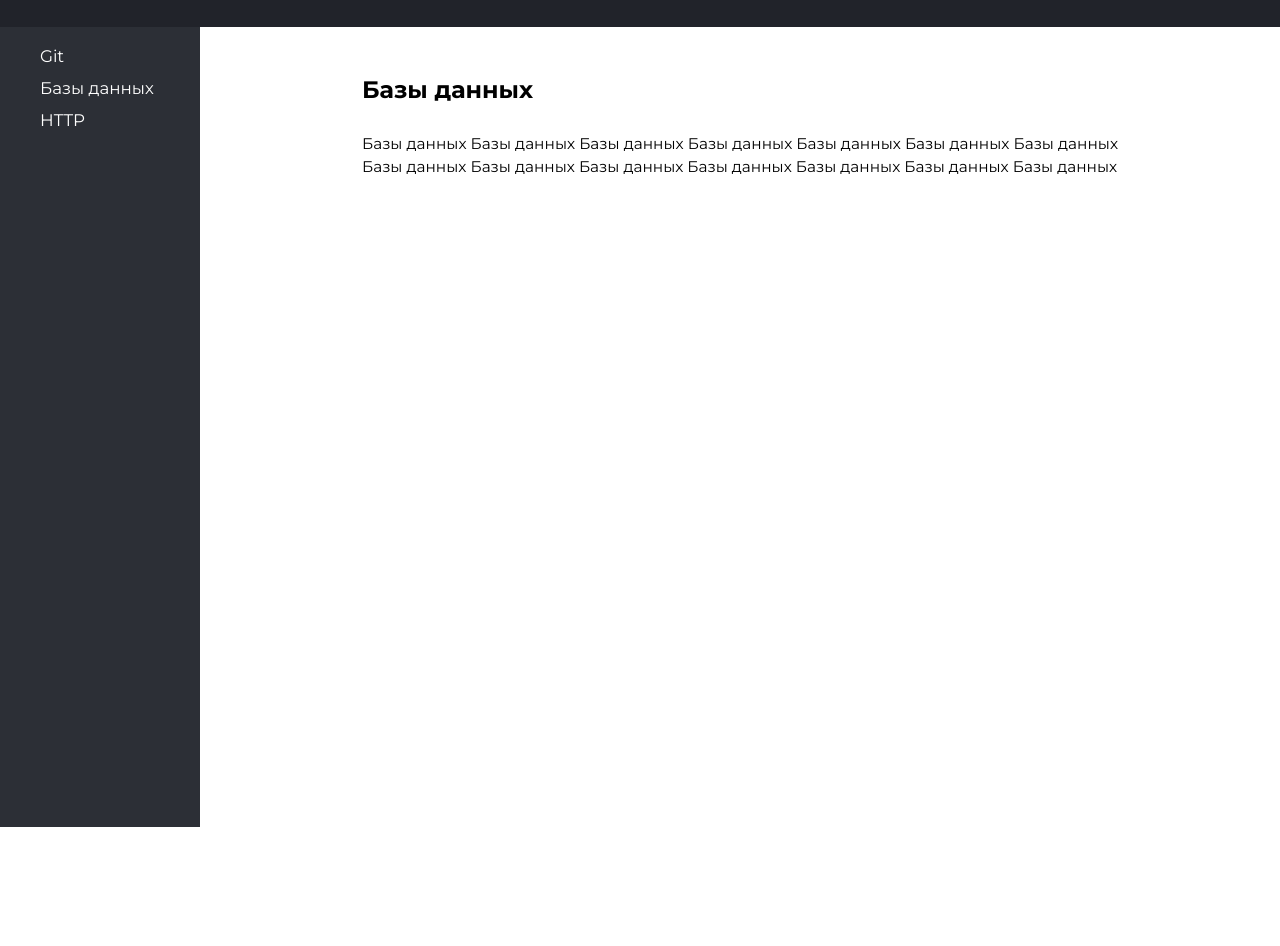
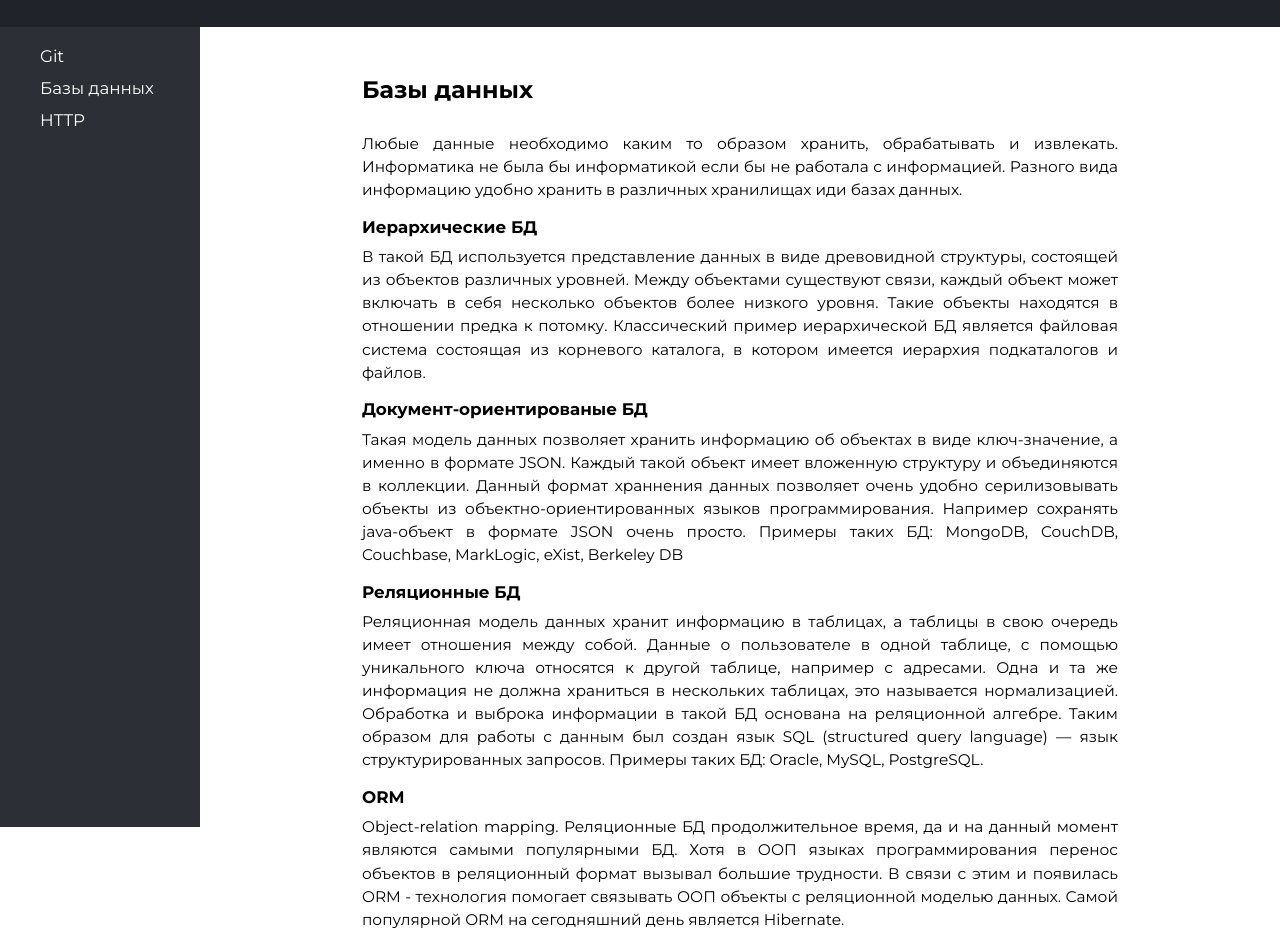
Before and after one commit to AlexFisher13/javajedi, a plain HTML site: page database.html in a window 1280 px wide. Shown: the part 67-1013 px from the top of the page. Before the commit the page ends 894 px from the top, so only its background shows below. Drawn offline with Linux system fonts and the light colour scheme.

Commit message:
add database

```diff
--- a/database.html
+++ b/database.html
@@ -19,9 +19,33 @@
 		</div>
 		<div class="content">
 			<h2>Базы данных</h2>
-			<p>Базы данных Базы данных Базы данных Базы данных
-			Базы данных Базы данных Базы данных Базы данных Базы данных
-			Базы данных Базы данных Базы данных Базы данных Базы данных </p>
+			<p>Любые данные необходимо каким то образом хранить, обрабатывать и извлекать.
+			Информатика не была бы информатикой если бы не работала с информацией. Разного вида информацию удобно хранить
+			в различных хранилищах иди базах данных.</p>
+			<h3>Иерархические БД</h3>
+			<p>В такой БД используется представление данных в виде древовидной
+				структуры, состоящей из объектов различных уровней.
+				Между объектами существуют связи, каждый объект может включать в себя несколько
+				объектов более низкого уровня. Такие объекты находятся в отношении предка
+				к потомку. Классический пример иерархической БД является файловая система
+				состоящая из корневого каталога, в котором имеется иерархия подкаталогов и файлов.</p>
+			<h3>Документ-ориентированые БД</h3>
+			<p>Такая модель данных позволяет хранить информацию об объектах в виде ключ-значение,
+			а именно в формате JSON. Каждый такой объект имеет вложенную структуру и объединяются в коллекции.
+			Данный формат храннения данных позволяет очень удобно серилизовывать объекты из объектно-ориентированных
+			языков программирования. Например сохранять java-объект в формате JSON очень просто. Примеры таких БД:
+			MongoDB, CouchDB, Couchbase, MarkLogic, eXist, Berkeley DB</p>
+			<h3>Реляционные БД</h3>
+			<p>Реляционная модель данных хранит информацию в таблицах, а таблицы в свою очередь имеет
+				 отношения между собой. Данные о пользователе в одной таблице, с помощью уникального ключа относятся к другой таблице,
+				 например с адресами. Одна и та же информация не должна храниться в нескольких таблицах, это называется нормализацией.
+				Обработка и выброка информации в такой БД основана на реляционной алгебре. Таким образом для работы с данным был создан язык
+				SQL (structured query language) — язык структурированных запросов. Примеры таких БД: Oracle, MySQL, PostgreSQL.</p>
+			<h3>ORM</h3>
+			<p>Object-relation mapping. Реляционные БД продолжительное время, да и на данный момент являются самыми популярными БД.
+			Хотя в ООП языках программирования перенос объектов в реляционный формат вызывал большие трудности. В связи с этим и
+			появилась ORM - технология помогает связывать ООП объекты с реляционной моделью данных. Самой популярной ORM на сегодняшний день
+			является Hibernate.</p>
 		</div>
 	</div>
 </body>
```
